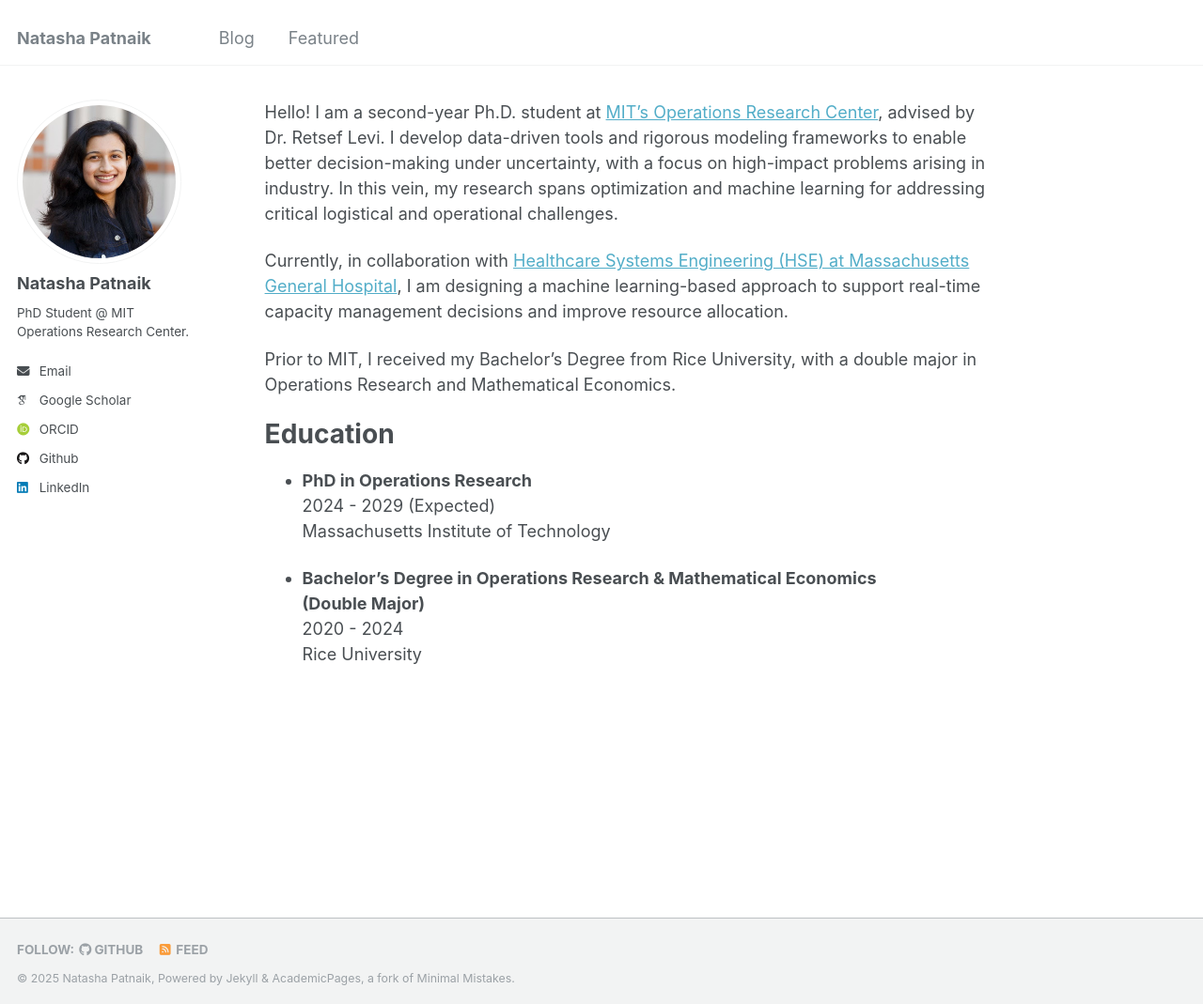
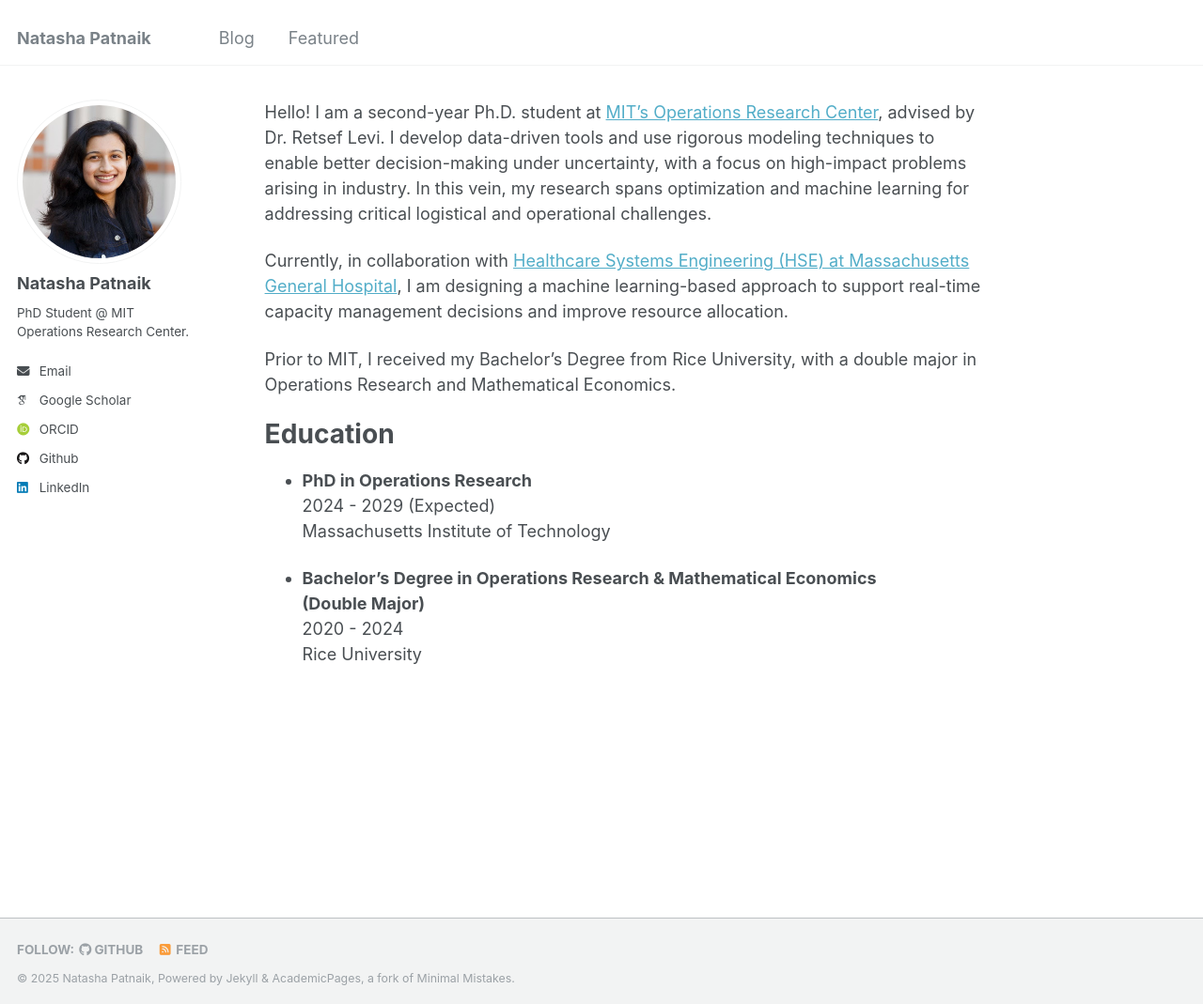
Before and after one commit to natasha-patnaik-321/natasha-patnaik-321.github.io, a Jekyll site: the page built from _pages/about.md, in a window 1280 px wide and 1069 px high. Shown: the whole window at 94% size. Built offline with Jekyll 4.4.1, drawn with Linux system fonts in a browser that asks for light colours; some web fonts are replaced.

Commit message:
Update about.md

```diff
--- a/_pages/about.md
+++ b/_pages/about.md
@@ -6,7 +6,7 @@ redirect_from:
   - /about.html
 ---
 
-Hello! I am a second-year Ph.D. student at [MIT's Operations Research Center](https://orc.mit.edu/), advised by Dr. Retsef Levi. I develop data-driven tools and rigorous modeling frameworks to enable better decision-making under uncertainty, with a focus on high-impact problems arising in industry. In this vein, my research spans optimization and machine learning for addressing critical logistical and operational challenges.
+Hello! I am a second-year Ph.D. student at [MIT's Operations Research Center](https://orc.mit.edu/), advised by Dr. Retsef Levi. I develop data-driven tools and use rigorous modeling techniques to enable better decision-making under uncertainty, with a focus on high-impact problems arising in industry. In this vein, my research spans optimization and machine learning for addressing critical logistical and operational challenges.
 
 Currently, in collaboration with [Healthcare Systems Engineering (HSE) at Massachusetts General Hospital](https://www.massgeneral.org/research/healthcare-systems-engineering), I am designing a machine learning-based approach to support real-time capacity management decisions and improve resource allocation.
 
```
